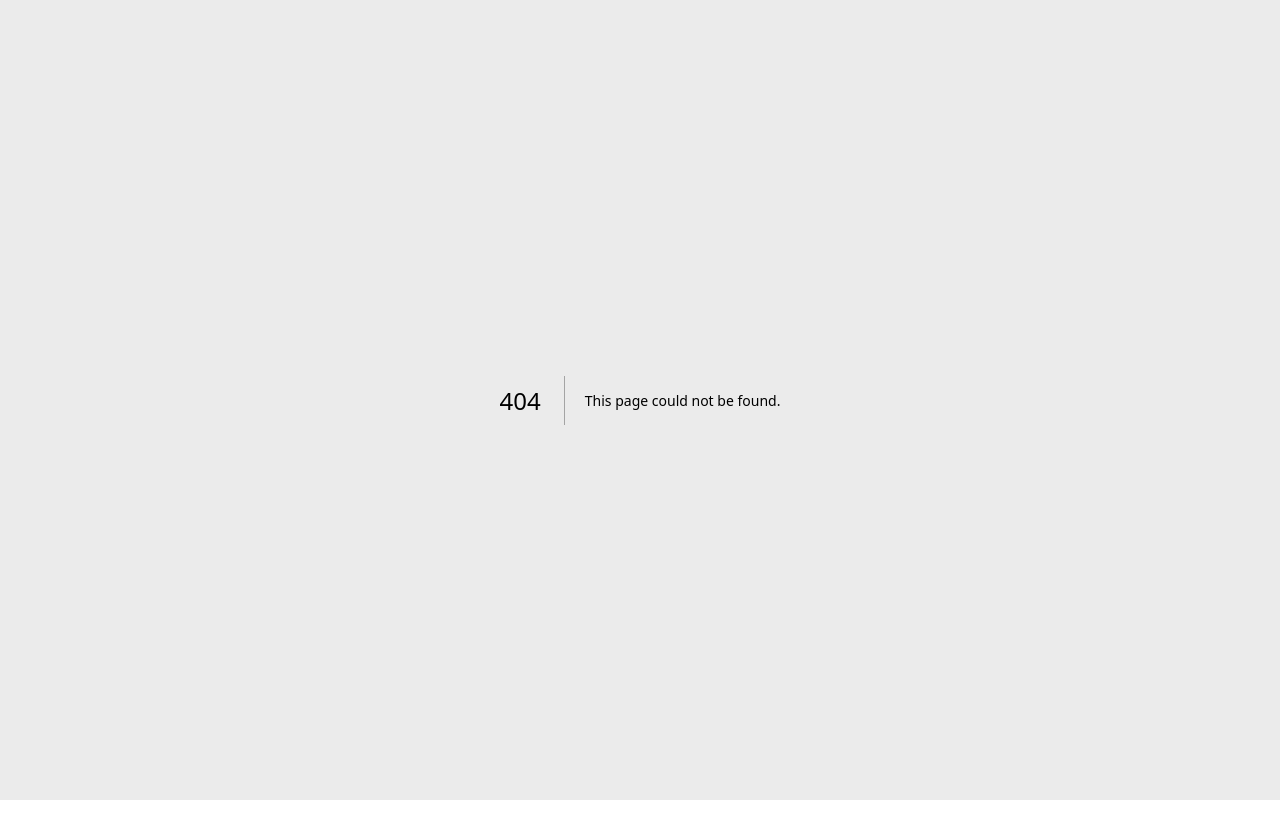
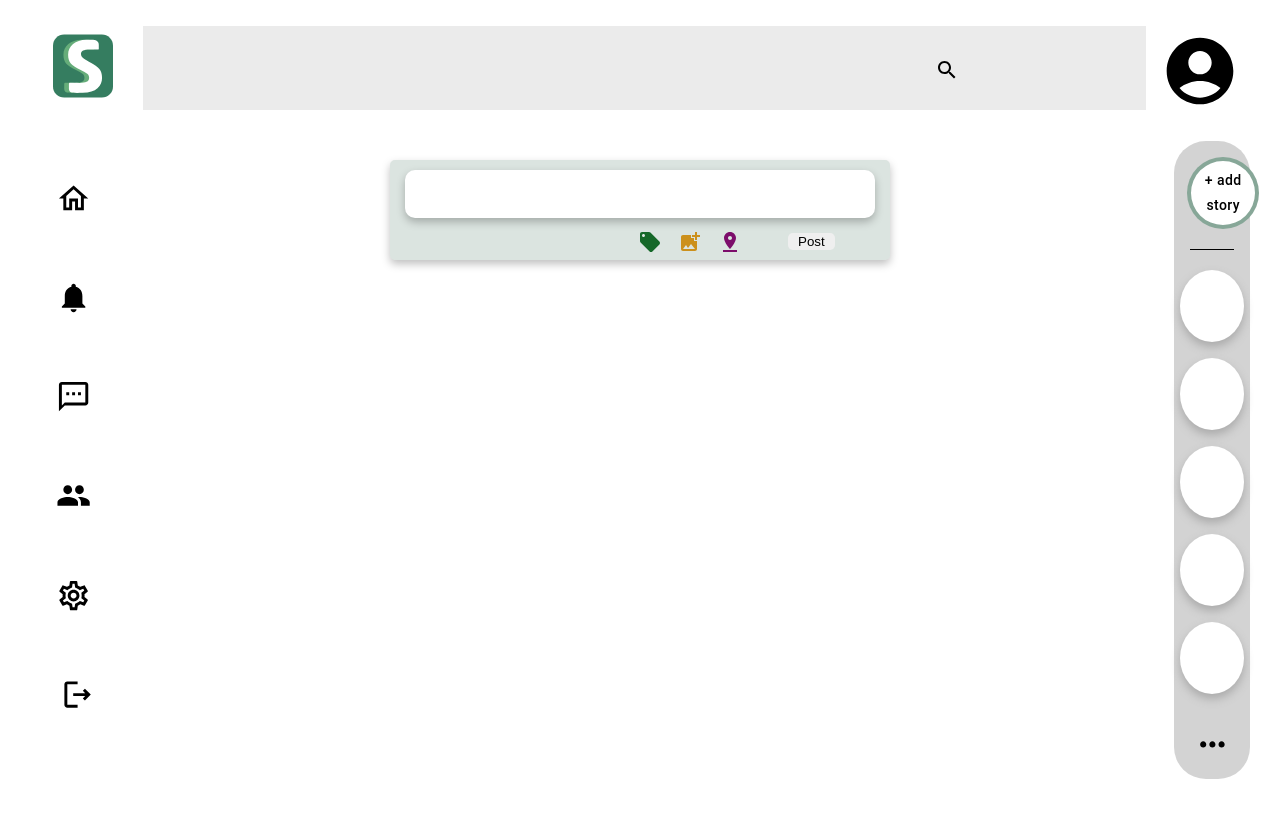
Before and after one commit to Society-Project/Society, a Next.js app in the folder client/: page /settings in a window 1280 px wide. Before the commit this address had no page. Before the commit the page ends 800 px from the top, so only its background shows below. Built offline with nearby package versions, Linux system fonts and the light colour scheme.

Commit message:
created settings folder

```diff
--- /dev/null
+++ b/client/src/components/settings/form/Form.tsx
@@ -0,0 +1,47 @@
+"use client";
+import styled from "styled-components";
+import Header from "../../Header";
+import { CreatePost } from "@/components/posts/createPost/CreatePost";
+import { NavigationBar } from "@/components/NavigationBar/Navigation";
+import Stories from '../../StoriesBar/Stories'
+
+//Code below is temporary
+import { useState, useEffect } from 'react';
+
+export const Form = () => {
+  const [currentWindowScreen, setCurrentWindowScreen]: any = useState({
+    width: window.innerWidth,
+    height: window.innerHeight
+  });
+
+  useEffect(() => {
+    window.addEventListener('resize', () => {
+      setCurrentWindowScreen({
+        width: window.innerWidth,
+        height: window.innerHeight
+      })
+    })
+  }, [])
+
+  return (
+    <>
+      <Wrapper>
+        <Header />
+      </Wrapper>
+      <Main>
+        <NavigationBar />
+        <Stories />
+
+        {/* @dev This creates some problems with the responsive so we should make it responsive first */}
+        { currentWindowScreen.width > 900 ? <CreatePost /> : null }
+      </Main>
+    </>
+  )
+};
+
+const Wrapper = styled.div`
+  position: relative;
+  `;
+const Main = styled.div`
+  position: relative;
+`;
--- /dev/null
+++ b/client/src/pages/settings.tsx
@@ -0,0 +1,9 @@
+import { Form } from "../components/settings/form/Form"
+
+const Settings = () => {
+  return (
+    <Form />
+  )
+}
+
+export default Settings
```
